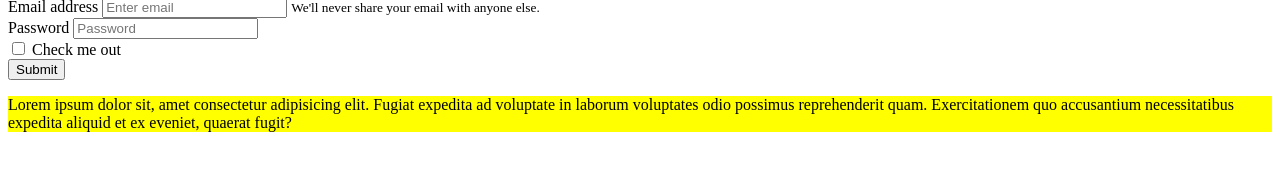
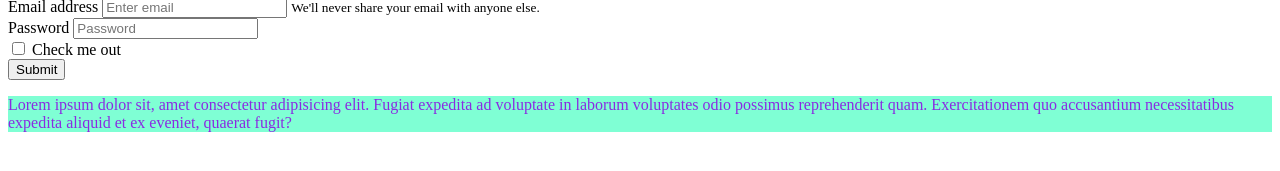
Before and after one commit to DerlyYanneth/repo1ntd, a plain HTML site: page index.html in a window 1280 px wide. Shown: the part 529-700 px from the top of the page. Drawn offline with Linux system fonts and the light colour scheme.

Commit message:
se agrego css

```diff
--- /dev/null
+++ b/estilos.css
@@ -0,0 +1,6 @@
+.frutas{
+    background-color: aquamarine;
+}
+#p1{
+    color: blueviolet;
+}
--- a/index.html
+++ b/index.html
@@ -5,10 +5,9 @@
     <meta name="viewport" content="width=device-width, initial-scale=1.0">
     <title>Document</title>
     <style>
-        p.frutas{
-            background-color: yellow;
-        }
+
     </style>
+    <link rel="stylesheet" href="estilos.css">
 </head>
 <body>
     <h1> Titulo 1 </h1>
@@ -61,6 +60,6 @@
         </div>
         <button type="submit" class="btn btn-primary">Submit</button>
       </form>
-      <p class="frutas"> Lorem ipsum dolor sit, amet consectetur <span class="frutas">  adipisicing elit. </span>Fugiat expedita ad voluptate in laborum voluptates odio possimus reprehenderit quam. Exercitationem quo accusantium necessitatibus expedita aliquid et ex eveniet, quaerat fugit?</p>
+      <p class="frutas" id="p1"> Lorem ipsum dolor sit, amet consectetur <span class="frutas">  adipisicing elit. </span>Fugiat expedita ad voluptate in laborum voluptates odio possimus reprehenderit quam. Exercitationem quo accusantium necessitatibus expedita aliquid et ex eveniet, quaerat fugit?</p>
 </body>
 </html>
```
